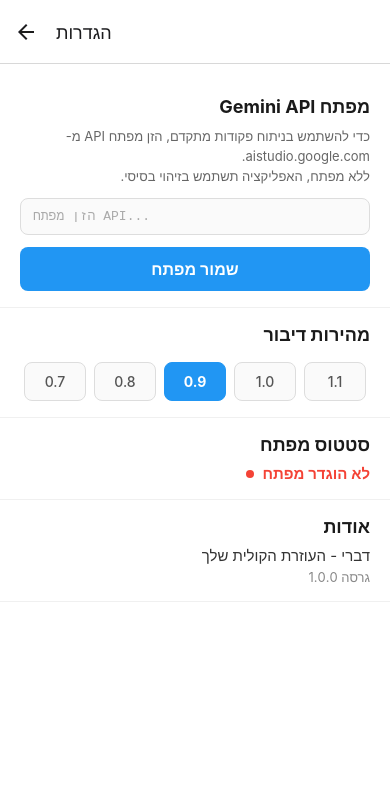
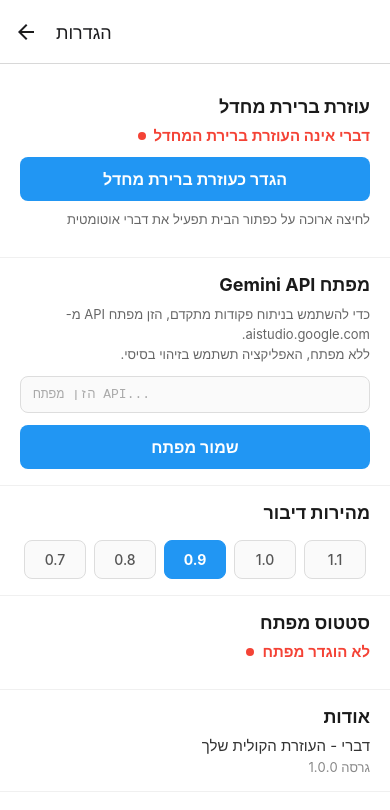
Before and after one commit to AdirSamara/Dabri, a React Native app: screen /Settings in a window 390 px wide. Shown: the top 810 px of the page. Built offline with nearby package versions, Linux system fonts and the light colour scheme.

Commit message:
fixing issues

```diff
--- a/src/hooks/useSpeech.ts
+++ b/src/hooks/useSpeech.ts
@@ -13,7 +13,7 @@
 
 let ttsInitialized = false;
 
-async function initTts(rate: number): Promise<void> {
+async function initTts(): Promise<void> {
   if (!Tts || ttsInitialized) {
     return;
   }
@@ -25,7 +25,6 @@
     await Tts.setDefaultLanguage('en-US').catch(() => {});
   }
 
-  await Tts.setDefaultRate(rate).catch(() => {});
   await Tts.setDefaultPitch(TTS_PITCH).catch(() => {});
 }
 
@@ -37,9 +36,9 @@
 export function useSpeech(): UseSpeechReturn {
   const { ttsSpeed, setVoiceStatus } = useDabriStore();
 
-  // One-time setup: event listeners
+  // One-time setup: language, pitch, and event listeners
   useEffect(() => {
-    initTts(ttsSpeed);
+    initTts();
 
     if (!Tts) {
       return;
--- /dev/null
+++ b/src/native/AssistantBridge.ts
@@ -0,0 +1,18 @@
+import { NativeModules } from 'react-native';
+
+interface AssistantBridgeInterface {
+  isDefaultAssistant(): Promise<boolean>;
+  wasLaunchedFromAssist(): Promise<boolean>;
+}
+
+const AssistantBridge: AssistantBridgeInterface | null =
+  NativeModules.AssistantModule
+    ? {
+        isDefaultAssistant: () =>
+          NativeModules.AssistantModule.isDefaultAssistant(),
+        wasLaunchedFromAssist: () =>
+          NativeModules.AssistantModule.wasLaunchedFromAssist(),
+      }
+    : null;
+
+export default AssistantBridge;
--- a/src/screens/HomeScreen.tsx
+++ b/src/screens/HomeScreen.tsx
@@ -1,10 +1,11 @@
-import React, { useCallback } from 'react';
+import React, { useCallback, useEffect, useRef } from 'react';
 import {
   SafeAreaView,
   View,
   Text,
   TouchableOpacity,
   StyleSheet,
+  AppState,
 } from 'react-native';
 import { useDabriStore } from '../store';
 import { useVoiceRecognition } from '../hooks/useVoiceRecognition';
@@ -16,6 +17,7 @@
 import { ConversationLog } from '../components/ConversationLog';
 import { generateId } from '../utils/hebrewUtils';
 import { ConversationEntry } from '../types';
+import AssistantBridge from '../native/AssistantBridge';
 
 export function HomeScreen(): React.JSX.Element {
   const {
@@ -98,6 +100,37 @@
     }
     // Ignore press during 'processing'
   }, [voiceStatus, startListening, stopListening, stopSpeaking]);
+
+  // Auto-listen when launched as default assistant (on mount + on foreground)
+  const didCheckAssist = useRef(false);
+
+  useEffect(() => {
+    const checkAndListen = async () => {
+      if (!AssistantBridge || voiceStatus !== 'idle') {
+        return;
+      }
+      const launched = await AssistantBridge.wasLaunchedFromAssist();
+      if (launched) {
+        setTimeout(() => startListening(), 500);
+      }
+    };
+
+    // Check on mount
+    if (!didCheckAssist.current) {
+      didCheckAssist.current = true;
+      checkAndListen();
+    }
+
+    // Check when app comes back to foreground (handles singleTask re-launch)
+    const subscription = AppState.addEventListener('change', (state) => {
+      if (state === 'active') {
+        checkAndListen();
+      }
+    });
+
+    return () => subscription.remove();
+  // eslint-disable-next-line react-hooks/exhaustive-deps
+  }, []);
 
   return (
     <SafeAreaView style={styles.container}>
--- a/src/screens/SettingsScreen.tsx
+++ b/src/screens/SettingsScreen.tsx
@@ -1,4 +1,4 @@
-import React, { useState } from 'react';
+import React, { useState, useEffect } from 'react';
 import {
   ScrollView,
   View,
@@ -8,9 +8,12 @@
   ToastAndroid,
   StyleSheet,
   ActivityIndicator,
+  Linking,
+  AppState,
 } from 'react-native';
 import { GEMINI_API_URL, GEMINI_MODEL } from '../utils/constants';
 import { useDabriStore } from '../store';
+import AssistantBridge from '../native/AssistantBridge';
 
 async function validateGeminiKey(apiKey: string): Promise<{ ok: boolean; status?: number; error?: string }> {
   try {
@@ -43,6 +46,48 @@
   const { geminiApiKey, setGeminiApiKey, ttsSpeed, setTtsSpeed } = useDabriStore();
   const [apiKeyInput, setApiKeyInput] = useState(geminiApiKey);
   const [validating, setValidating] = useState(false);
+  const [isDefaultAssistant, setIsDefaultAssistant] = useState(false);
+  const [checkingAssistantStatus, setCheckingAssistantStatus] = useState(true);
+
+  const checkAssistantStatus = async () => {
+    if (!AssistantBridge) {
+      setCheckingAssistantStatus(false);
+      return;
+    }
+    try {
+      const isDefault = await AssistantBridge.isDefaultAssistant();
+      setIsDefaultAssistant(isDefault);
+    } catch (e) {
+      console.log('Error checking assistant status:', e);
+    } finally {
+      setCheckingAssistantStatus(false);
+    }
+  };
+
+  useEffect(() => {
+    checkAssistantStatus();
+
+    // Re-check when user returns from system Settings
+    const subscription = AppState.addEventListener('change', (state) => {
+      if (state === 'active') {
+        checkAssistantStatus();
+      }
+    });
+
+    return () => subscription.remove();
+  }, []);
+
+  const handleSetAsDefault = async () => {
+    try {
+      await Linking.sendIntent('android.settings.MANAGE_DEFAULT_APPS_SETTINGS');
+    } catch {
+      try {
+        await Linking.sendIntent('android.settings.SETTINGS');
+      } catch {
+        ToastAndroid.show('לא ניתן לפתוח הגדרות', ToastAndroid.SHORT);
+      }
+    }
+  };
 
   const handleSaveApiKey = async () => {
     const trimmed = apiKeyInput.trim();
@@ -66,6 +111,52 @@
 
   return (
     <ScrollView style={styles.container} contentContainerStyle={styles.content}>
+      {/* Default Assistant Section */}
+      <View style={styles.section}>
+        <Text style={styles.sectionTitle}>עוזרת ברירת מחדל</Text>
+
+        <View style={styles.statusRow}>
+          <View
+            style={[
+              styles.statusDot,
+              { backgroundColor: isDefaultAssistant ? '#4CAF50' : '#F44336' },
+            ]}
+          />
+          <Text
+            style={[
+              styles.statusText,
+              { color: isDefaultAssistant ? '#4CAF50' : '#F44336' },
+            ]}
+          >
+            {isDefaultAssistant
+              ? 'דברי מוגדרת כעוזרת ברירת המחדל'
+              : 'דברי אינה העוזרת ברירת המחדל'}
+          </Text>
+        </View>
+
+        {!isDefaultAssistant && (
+          <>
+            <TouchableOpacity
+              style={styles.setDefaultButton}
+              onPress={handleSetAsDefault}
+            >
+              <Text style={styles.setDefaultButtonText}>
+                הגדר כעוזרת ברירת מחדל
+              </Text>
+            </TouchableOpacity>
+            <Text style={styles.description}>
+              לחיצה ארוכה על כפתור הבית תפעיל את דברי אוטומטית
+            </Text>
+          </>
+        )}
+
+        {isDefaultAssistant && (
+          <Text style={styles.description}>
+            לחץ לחיצה ארוכה על כפתור הבית כדי להפעיל את דברי מכל מקום
+          </Text>
+        )}
+      </View>
+
       {/* API Key Section */}
       <View style={styles.section}>
         <Text style={styles.sectionTitle}>מפתח Gemini API</Text>
@@ -251,6 +342,7 @@
     alignItems: 'center',
     justifyContent: 'flex-end',
     gap: 8,
+    marginBottom: 12,
   },
   statusDot: {
     width: 8,
@@ -259,6 +351,19 @@
   },
   statusText: {
     fontSize: 15,
+    fontWeight: '600',
+    writingDirection: 'rtl',
+  },
+  setDefaultButton: {
+    backgroundColor: '#2196F3',
+    borderRadius: 8,
+    paddingVertical: 12,
+    alignItems: 'center',
+    marginBottom: 8,
+  },
+  setDefaultButtonText: {
+    color: '#fff',
+    fontSize: 16,
     fontWeight: '600',
     writingDirection: 'rtl',
   },
--- a/src/services/intentParser.ts
+++ b/src/services/intentParser.ts
@@ -64,7 +64,7 @@
 
   // 3. MAKE_CALL
   const callMatch = text.match(
-    /(?:תתקשר|תקשר|התקשר|תחייג|חייג|להתקשר|לחייג|תוכל\s+(?:לחייג|להתקשר|לקשר))\s+(?:אל\s+|ל)([^\?!.]+)/,
+    /(?:תתקשר|תתקשרי|תקשר|תקשרי|התקשר|התקשרי|תחייג|תחייגי|חייג|חייגי|להתקשר|לחייג|תוכל\s+(?:לחייג|להתקשר|לקשר))\s+(?:אל\s+|ל)([^\?!.]+)/,
   );
   if (callMatch) {
     return {
```
Also changed, not shown: 5 other files (tests, documents, lock files or other folders).
